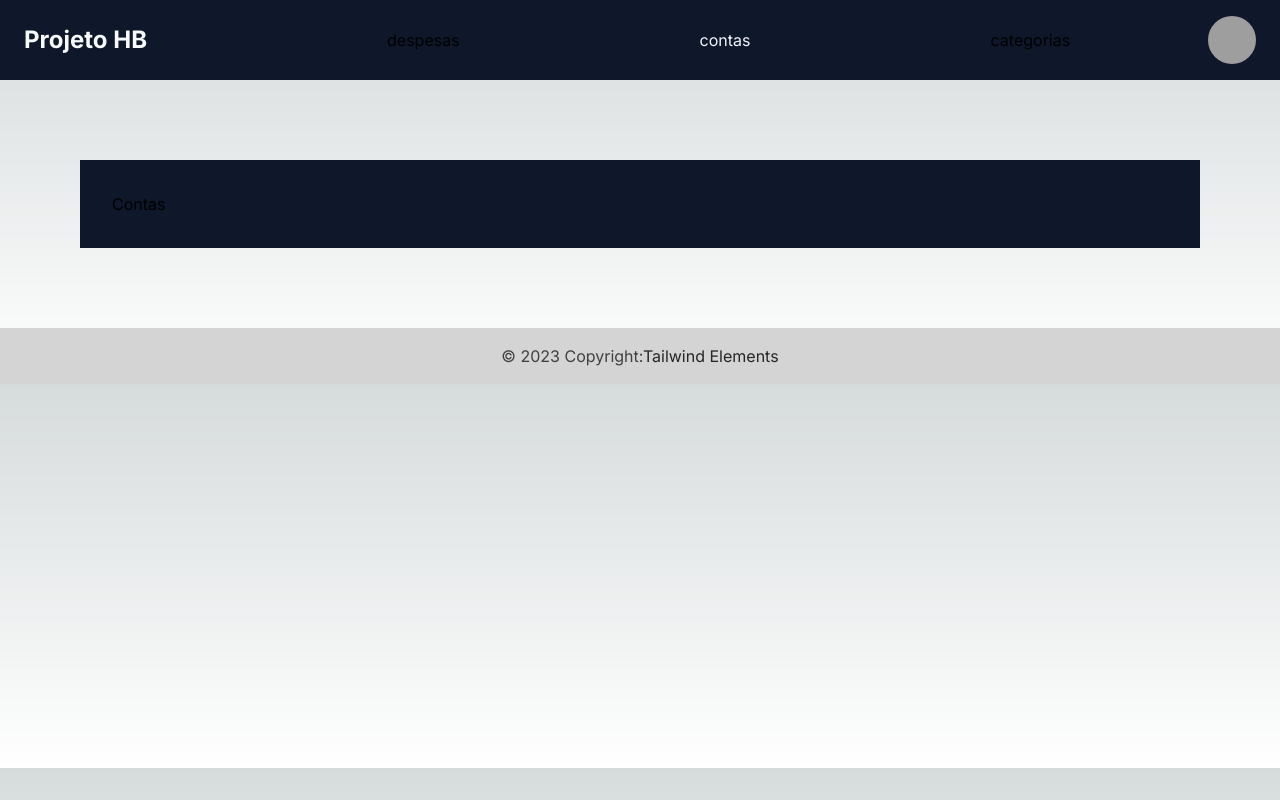
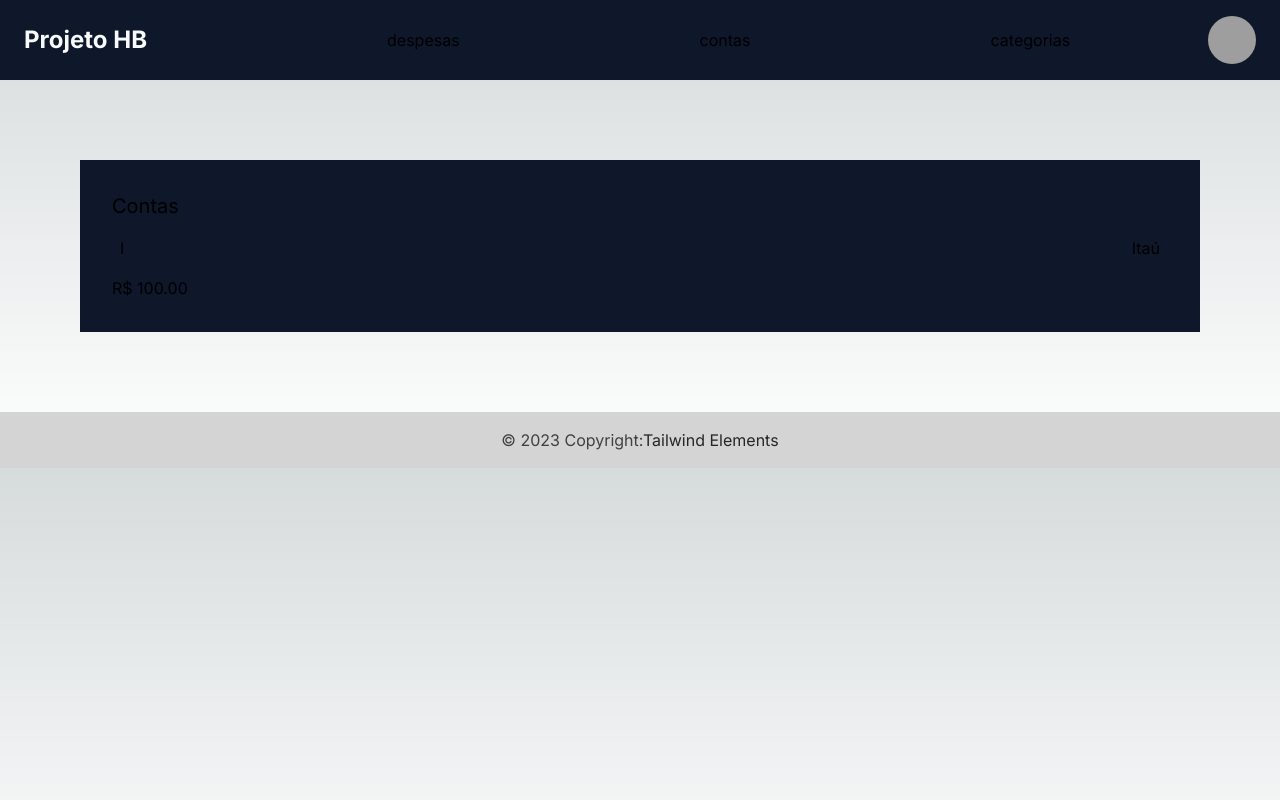
Before and after one commit to HeitorBMarini/next-hb, a Next.js app: page /contas in a window 1280 px wide. Built offline with nearby package versions, Linux system fonts and the light colour scheme; grey boxes are pictures that could not be loaded.

Commit message:
começando alterações e usando ícones

```diff
--- a/package.json
+++ b/package.json
@@ -9,6 +9,7 @@
     "lint": "next lint"
   },
   "dependencies": {
+    "@heroicons/react": "^2.0.18",
     "autoprefixer": "10.4.15",
     "eslint": "8.47.0",
     "eslint-config-next": "13.4.16",
--- a/src/app/contas/page.js
+++ b/src/app/contas/page.js
@@ -1,19 +1,25 @@
 import NavBar from "../components/NavBar";
 import Footer from "../components/Footer";
+import {CrediCardIcon} from '@'
 
 export default function Contas() {
   return (
-    <>
-      <NavBar active={"contas"} />
+    <div>
+      <NavBar />
+      <main className="bg-slate-900 m-20 p-8">
+        <h2 className="text-xl">Contas</h2>
 
-      <main className="bg-slate-900 m-20 p-8">
-        <h2>Contas</h2>
+        <div id="data">
+          <div id="data-row" className=" flex justify-between hover:bg-slate-800 p-2
+          my-2 rounded cursor-pointer">
+          <span> I</span>
+          <span>Itaú </span>
+
+        </div>
+        <span> R$ 100.00</span>
+        </div>
       </main>
-
-
-
-      <Footer active={"contas"} />
-
-    </>
-  )
+      <Footer />
+    </div>
+  );
 }
```
Also changed, not shown: 1 other file (tests, documents, lock files or other folders).
